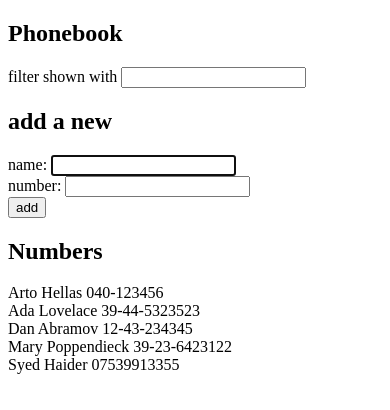
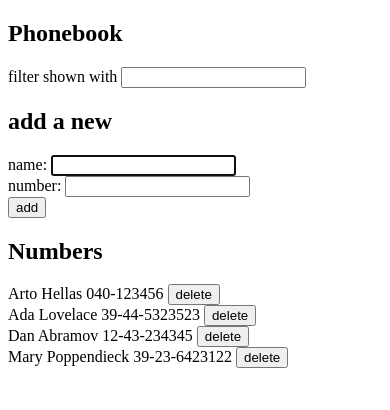
Before and after one commit to syedtaqi95/full-stack-open, a React (Create React App) app in the folder part2/phonebook/: page / in a window 390 px wide. Shown: the top 410 px of the page. Built offline with nearby package versions, Linux system fonts and the light colour scheme; data requests are answered from the project's data file.

Commit message:
part2 phonebook: completed 2.17

```diff
--- a/part2/phonebook/db.json
+++ b/part2/phonebook/db.json
@@ -19,11 +19,6 @@
       "name": "Mary Poppendieck",
       "number": "39-23-6423122",
       "id": 4
-    },
-    {
-      "name": "Syed Haider",
-      "number": "07539913355",
-      "id": 5
     }
   ]
 }
--- a/part2/phonebook/src/App.js
+++ b/part2/phonebook/src/App.js
@@ -37,6 +37,21 @@ const App = () => {
     }
   }
 
+  const deleteNumber = (e) => {
+    e.preventDefault()
+    const name = e.target.firstChild.data
+    const id = persons.find((p) => p.name === name).id
+
+    if(window.confirm(`Delete ${name}?`)) {
+      PersonsService.deletePerson(id).then(() => {
+        setPersons(persons.filter(p => p.id !== id ))
+      })
+      .catch(error => {
+        console.log('could not delete number as it doesn\'t exist')
+      })
+    }
+  }
+
   const handleNewName = (e) => setNewName(e.target.value)
   const handleNewNumber = (e) => setNewNumber(e.target.value)
   const handleFilterName = (e) => setFilterName(e.target.value)
@@ -57,7 +72,7 @@ const App = () => {
       <Form addNumber={addNumber} newName={newName} handleNewName={handleNewName}
         newNumber={newNumber} handleNewNumber={handleNewNumber} />
       <h2>Numbers</h2>
-      <Numbers personsToShow={personsToShow} />
+      <Numbers personsToShow={personsToShow} deleteNumber={deleteNumber} />
     </div>
   )
 }
--- a/part2/phonebook/src/Numbers.js
+++ b/part2/phonebook/src/Numbers.js
@@ -1,16 +1,16 @@
 import React from 'react'
 
-const Number = ({ person }) => {
+const Number = ({ person, deleteNumber }) => {
     return (
-        <div>
-            {person.name} {person.number}
-        </div>
+        <form onSubmit={deleteNumber}>
+            {person.name} {person.number} <button>delete</button>
+        </form>
     )
 }
 
-const Numbers = ({ personsToShow }) => {
+const Numbers = ({ personsToShow, deleteNumber }) => {
     return (
-        personsToShow.map(person => <Number key={person.name} person={person} />)
+        personsToShow.map(person => <Number key={person.name} person={person} deleteNumber={deleteNumber} />)
     )
 }
 
--- a/part2/phonebook/src/services/persons.js
+++ b/part2/phonebook/src/services/persons.js
@@ -11,4 +11,10 @@ const create = (newObject) => {
   return request.then(response => response.data)
 }
 
-export default {getAll, create}
+const deletePerson = (id) => {
+  const request = axios.delete(`${baseUrl}/${id}`)
+  return request.then(response => response.data)
+
+}
+
+export default {getAll, create, deletePerson}
```
